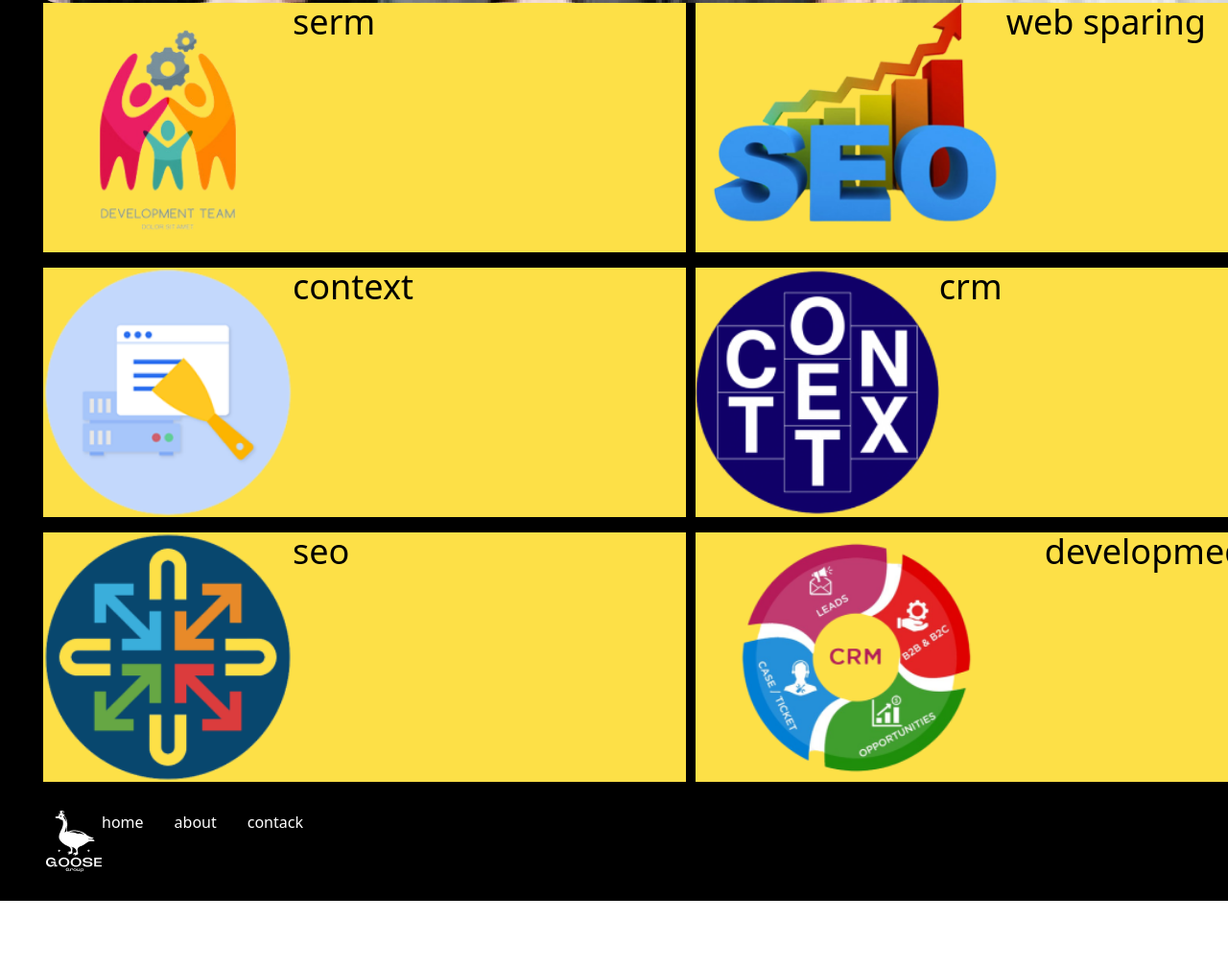
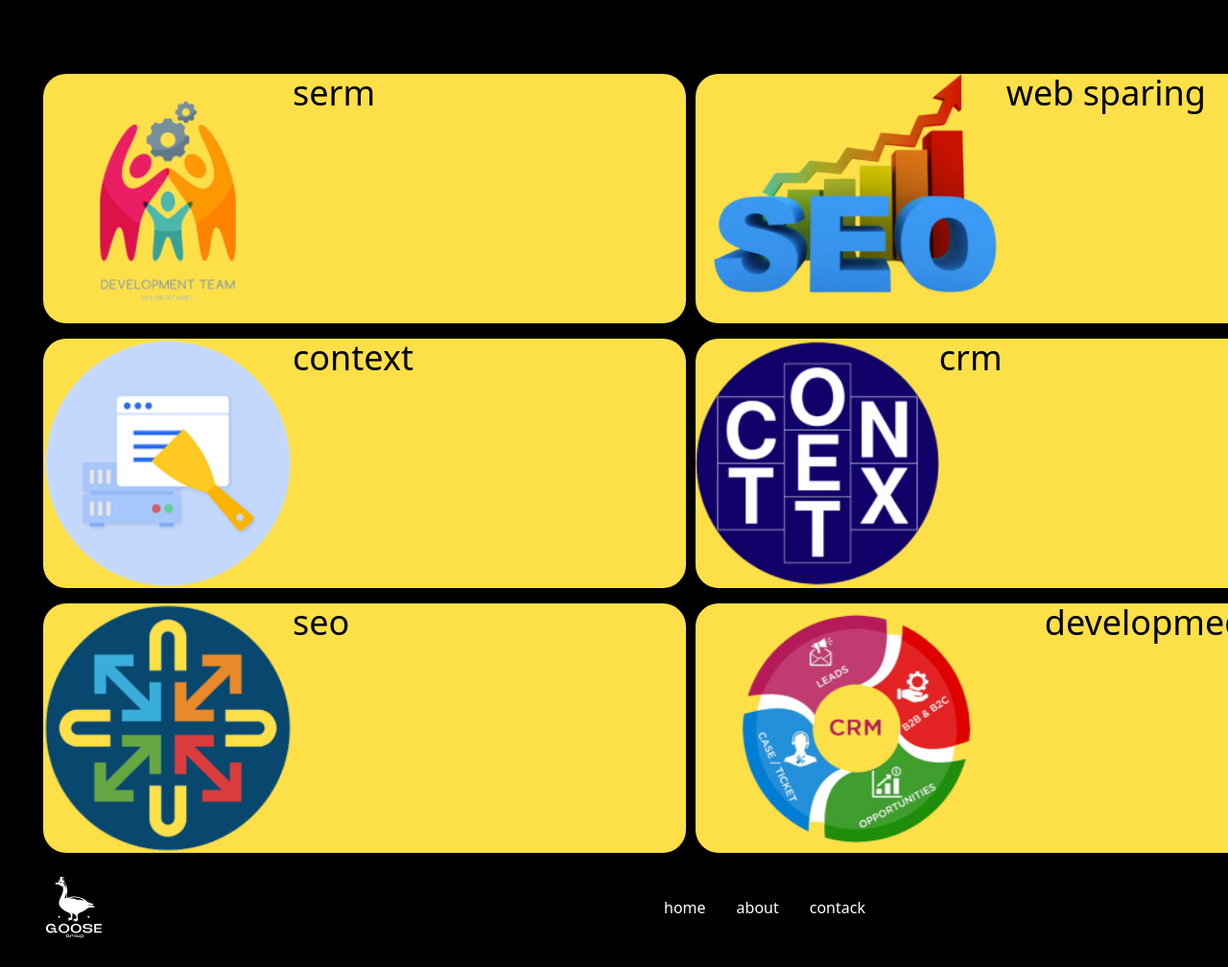
Before and after one commit to Turobjon1/web-site5, a plain HTML site: page index.html in a window 1280 px wide. Shown: the part 814-1822 px from the top of the page at 96% size. Before the commit the page ends 1753 px from the top, so only its background shows below. Drawn offline with nearby package versions, Linux system fonts and the light colour scheme.

Commit message:
web-site

```diff
--- a/index.html
+++ b/index.html
@@ -8,8 +8,9 @@
 </head>
 <body>
 
-    <header class="bg-black w-[1440px] py-[30px] px-12 mx-auto bg-black-700 text-white flex justifiy-between cointainer m-0-auto p-0	">
+    <header class="bg-black w-[1440px] py-[30px] px-12 mx-auto bg-black-700 text-white cointainer mx-auto p-0 w-[1440px]	">
         <img  src="/img/Group 33.png" alt="bzdfgbgdfbt">
+        <div class="flex justifiy-between items-center mt-[-50px] ml-[1200px]">
             <a href="/"></a>
             <ul class="flex gap-8 ">
 
@@ -17,40 +18,42 @@
               <li><a href="">about</a></li>
 
             </ul>
+
+        </div>
     </header>
-    <main class="  bg-black  w-[1440px]  " >
-        <section class=" ">
-            <div class="section1 flex justify-center">
-                <img class="" src="./img/image 168.png" alt="">
+    <main class="  h-[1600px]  bg-black  w-[1440px]  mx-auto" >
+        <section class=" relative top-[100px]">
+            <div class="section1  flex justify-center">
+                <img  class="relative top-[-80px]" src="./img/image 168.png" alt="">
             </div>
             <div   class="section2 justify-center  text-4xl	  flex gap-2.5 ">
-                <div class="box1 w-[670px] bg-yellow-300  flex h-[260px] ">
+                <div class="box1 w-[670px] rounded-3xl  bg-yellow-300  flex h-[260px] ">
 <img src="./img/image 161.png" alt="">
 <h2>serm</h2>
                 </div>
-                <div class="box2  w-[670px] bg-yellow-300 text-4xl	 flex  h-[260px]">
-                    <img src="./img/image 162.png" alt="">
+                <div class="box2 rounded-3xl w-[670px] bg-yellow-300 text-4xl	 flex  h-[260px]">
+                    <img class="	" src="./img/image 162.png" alt="">
                     <h2>web sparing</h2>
                 </div>
 
             </div>
-            <div class="section3 gap-2.5 flex justify-center mt-4">
-                <div class="box3 w-[670px] bg-yellow-300 text-4xl	 flex h-[260px]">
+            <div class="section3 gap-2.5 rounded-3xl flex justify-center mt-4">
+                <div class="box3 rounded-3xl w-[670px] bg-yellow-300 text-4xl	 flex h-[260px]">
                     <img class="flex justify-center" src="./img/image 167.png" alt="">
 <h2>context</h2>
                 </div>
-                <div class="box4 w-[670px] bg-yellow-300 text-4xl	 flex h-[260px]">
+                <div class="box4 rounded-3xl w-[670px] bg-yellow-300 text-4xl	 flex h-[260px]">
                     <img src="./img/image 164.png" alt="">
                     <h2>crm</h2>
                 </div>
 
             </div>
             <div class="section4 gap-2.5 gap-y-3  justify-center flex mt-4 ">
-                <div class="box5 g-[20px] w-[670px] bg-yellow-300 flex text-4xl	 h-[260px] ">
+                <div class="box5 g-[20px] rounded-3xl w-[670px] bg-yellow-300 flex text-4xl	 h-[260px] ">
                     <img src="./img/image 165.png" alt="">
                     <h2>seo</h2>
                 </div>
-                <div class="box6 w-[670px] bg-yellow-300 flex text-4xl	  h-[260px] gap-8">
+                <div class="box6 w-[670px] rounded-3xl bg-yellow-300 flex text-4xl	  h-[260px] gap-8">
                     <img src="./img/image 166.png" alt="">
                     <h2>developmed</h2>
                 </div>
@@ -62,6 +65,9 @@
     <footer>
         <header class="bg-black w-[1440px] py-[30px] px-12 mx-auto bg-black-700 text-white flex justifiy-between 	">
             <img  src="/img/Group 33.png" alt="bzdfgbgdfbt">
+            <img class="relative left-[1200px]	" src="./img/Group 83.png" alt="">
+            <div class="mt-[20px] ml-[500px]">
+
                 <a href="/"></a>
                 <ul class="flex gap-8 ">
 
@@ -70,6 +76,7 @@
                   <li><a href="">contack</a></li>
 
                 </ul>
+            </div>
         </header>
     </footer>
 </body>
```
Also changed, not shown: img/Group 83.png (added). Lines whose indentation alone changed are shown as unchanged.
